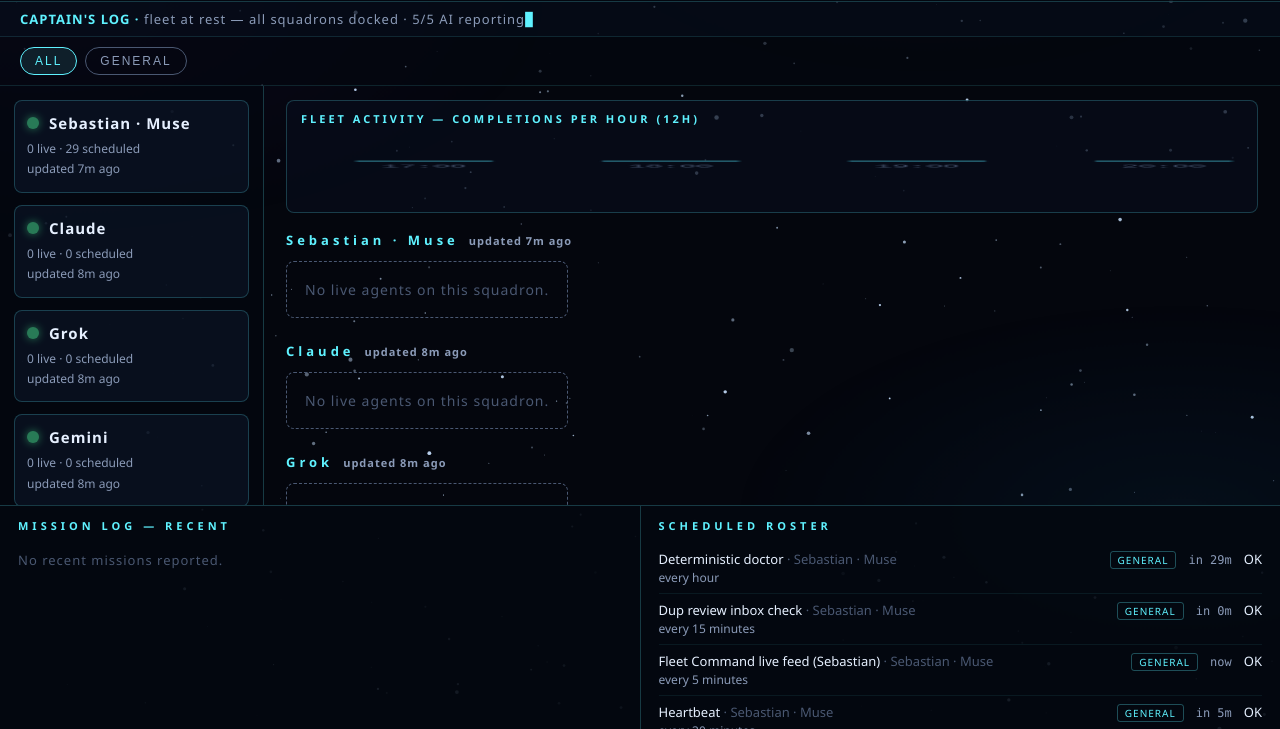
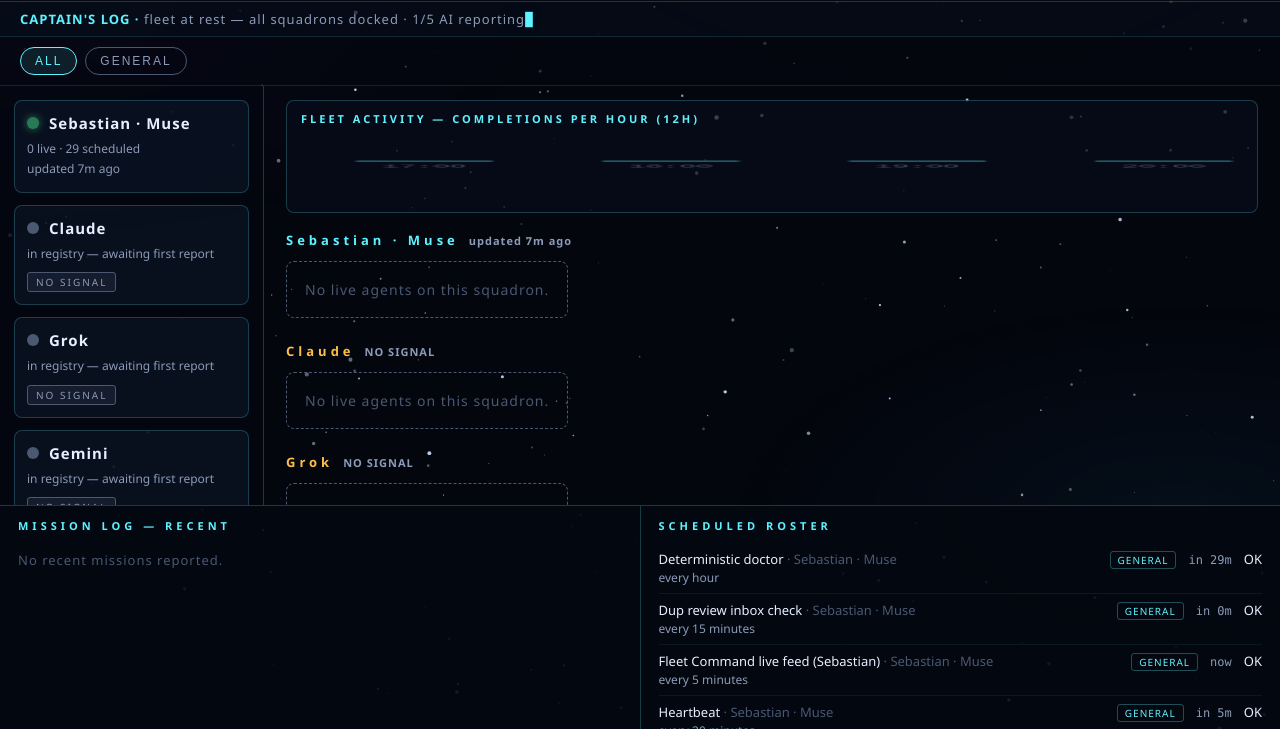
Before and after one commit to jpavia10/fleet-command, a plain HTML site: page index.html in a window 1280 px wide. Shown: the part 71-800 px from the top of the page. Drawn offline with Linux system fonts and the light colour scheme.

Commit message:
Fleet Command v2.3 — placeholder NO SIGNAL cards

```diff
--- a/index.html
+++ b/index.html
@@ -403,6 +403,7 @@ async function sync(silent){
 }
 function feedState(e){
   if(!e.ok || !e.feed) return "nosig";
+  if(e.feed.placeholder && (e.feed.live||[]).length === 0) return "nosig";
   return (Date.now() - new Date(e.feed.updated_at).getTime()) > STALE_MS ? "lost" : "on";
 }
 function findShip(key){
```
